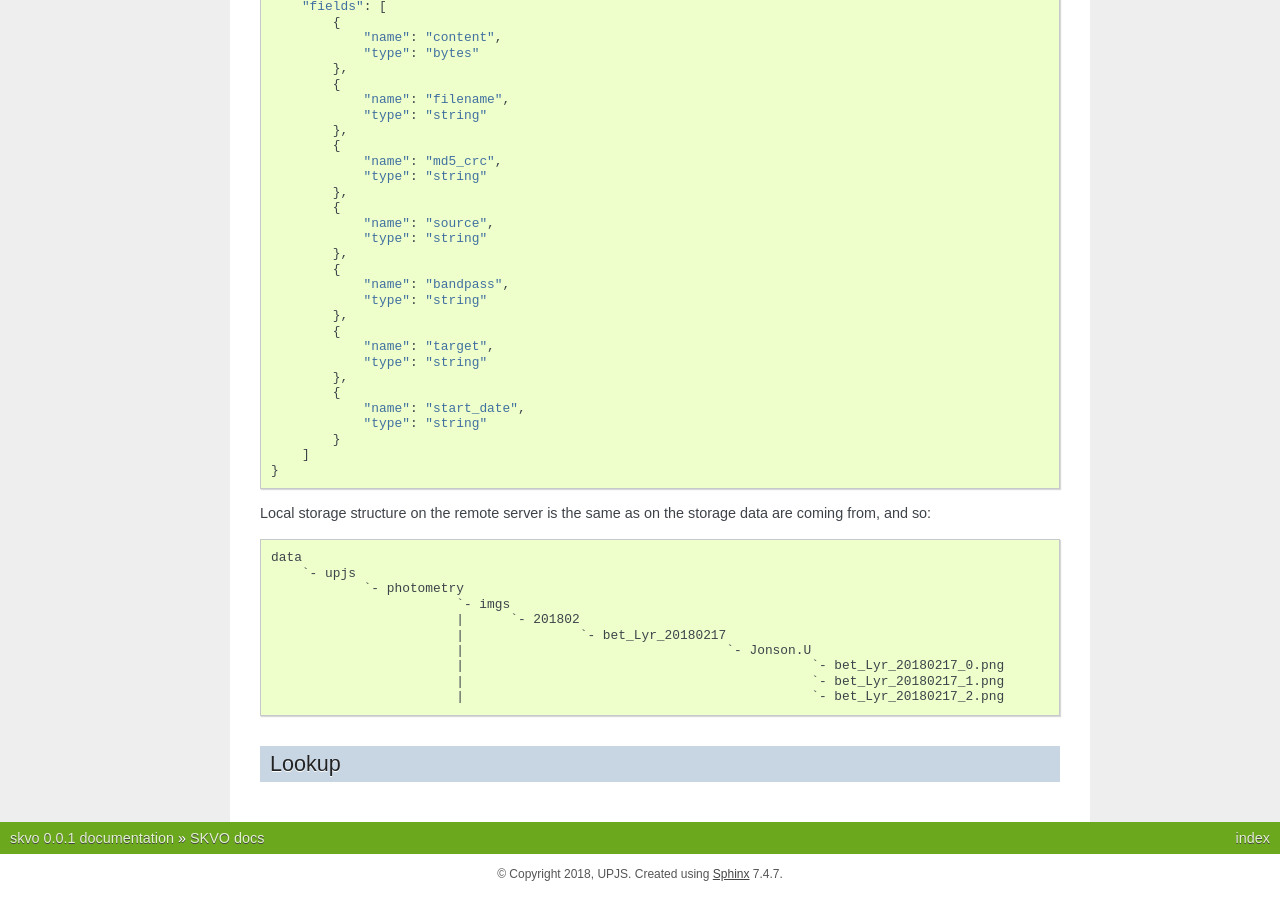
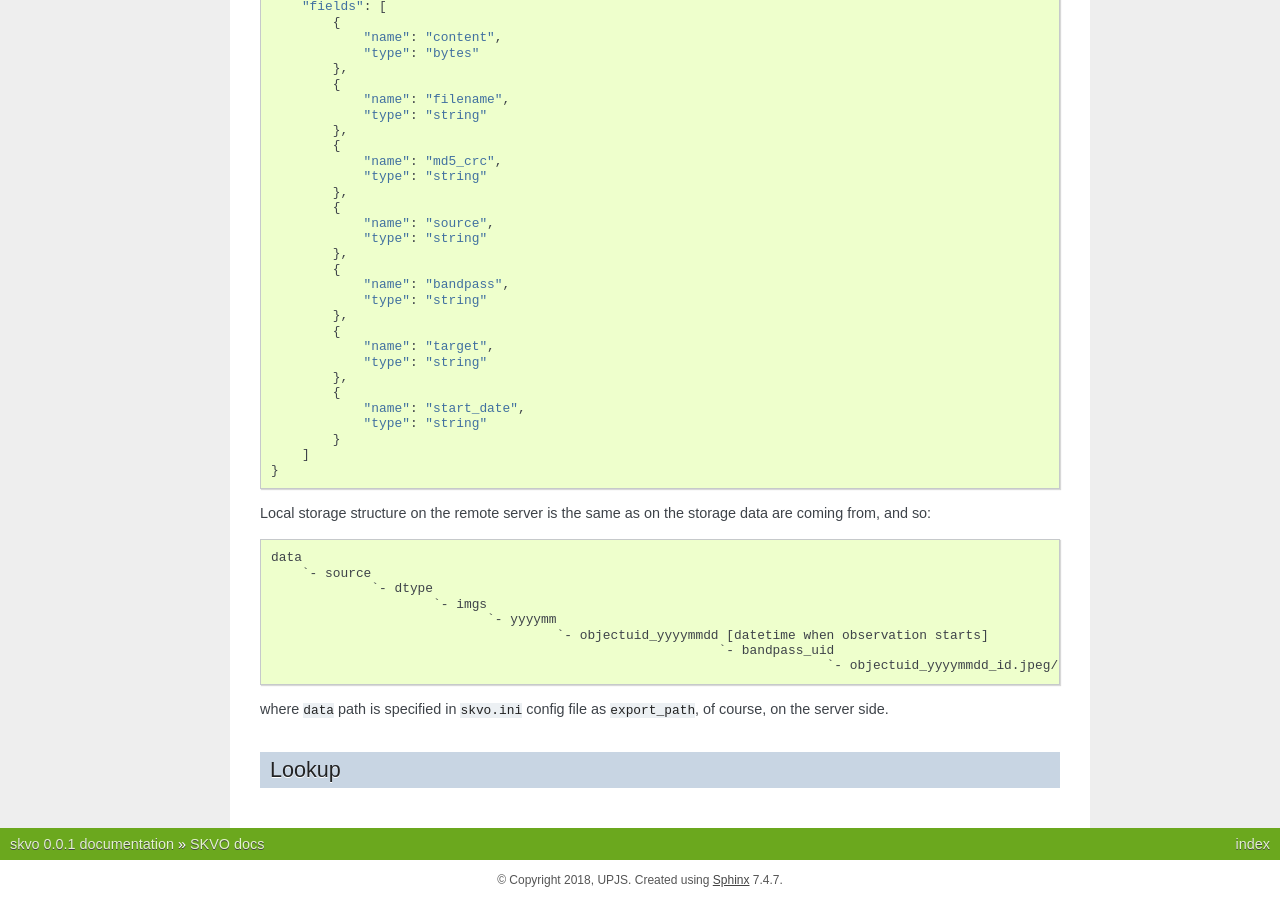
Before and after one commit to mikecokina/skvo, a Sphinx documentation site: the page built from docs/source/index.rst, in a window 1280 px wide and 900 px high, scrolled down 5294 px. Built offline with Sphinx 7.4.7, drawn with Linux system fonts in a browser that asks for light colours.

Commit message:
docs fix

```diff
--- a/docs/source/index.rst
+++ b/docs/source/index.rst
@@ -325,15 +325,15 @@ Serialized information are encoded to avro based on the following schema::
 Local storage structure on the remote server is the same as on the storage data are coming from, and so::
 
     data
-        `- upjs
-                `- photometry
-                            `- imgs
-                            |      `- 201802
-                            |               `- bet_Lyr_20180217
-                            |                                  `- Jonson.U
-                            |                                             `- bet_Lyr_20180217_0.png
-                            |                                             `- bet_Lyr_20180217_1.png
-                            |                                             `- bet_Lyr_20180217_2.png
+        `- source
+                 `- dtype
+                         `- imgs
+                                `- yyyymm
+                                         `- objectuid_yyyymmdd [datetime when observation starts]
+                                                              `- bandpass_uid
+                                                                            `- objectuid_yyyymmdd_id.jpeg/png/whatever
+
+where ``data`` path is specified in ``skvo.ini`` config file as ``export_path``, of course, on the server side.
 
 Lookup
 ~~~~~~
```
